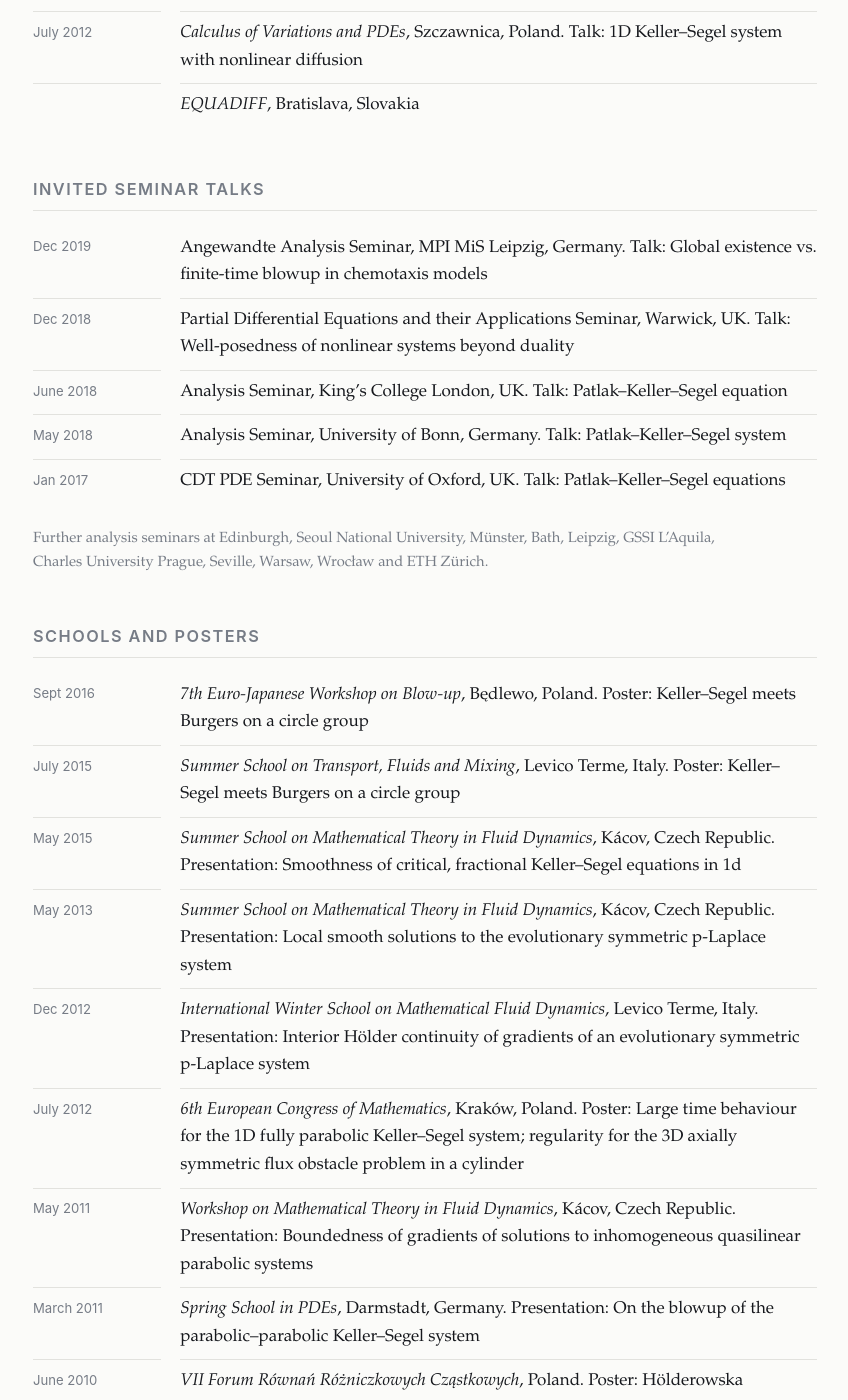
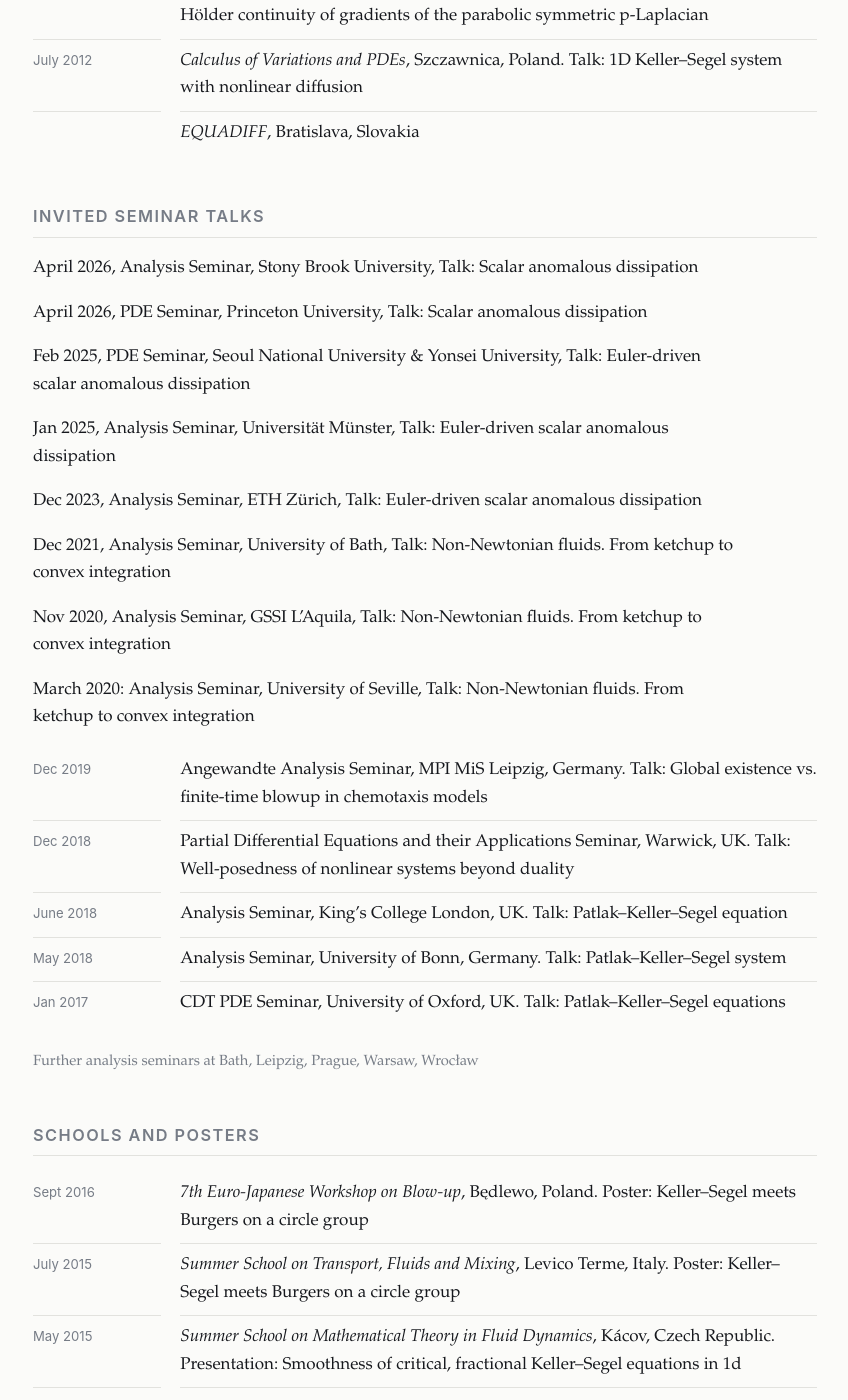
Before and after one commit to janburczak/janburczak.github.io, a Jekyll site: the page built from talks.md, in a window 1280 px wide and 1400 px high, scrolled down 1889 px. Shown: the whole window, without its empty margins (215-1063 px from the left). Built offline with Jekyll 4.4.1, drawn with Linux system fonts in a browser that asks for light colours; some of the changed text lies outside the part shown.

Commit message:
Update talks.md

```diff
--- a/talks.md
+++ b/talks.md
@@ -19,10 +19,10 @@ June 2025
 ## Conference and workshop talks
 
 July 2025
-: *Beyond the horizon: navigating turbulence, irregularity and stochasticity in fluid dynamics*, ICMS, Bayes Centre, Edinburgh, UK
+: *Beyond the horizon: navigating turbulence, irregularity and stochasticity in fluid dynamics*, ICMS, Bayes Centre, Edinburgh, UK Talk: Scalar anomalous dissipation
 
-2024
-: *Alhambra PDE Days*, Granada, Spain
+July 2024
+: *Alhambra PDE Days* (Satellite of ECM), Granada, Spain, Talk: Scalar anomalous dissipation driven by the Euler flow
 
 2022
 : *Convex Integration and Nonlinear Partial Differential Equations*, ICMS, Edinburgh, UK
@@ -86,6 +86,22 @@ July 2012
 
 ## Invited seminar talks
 
+April 2026, Analysis Seminar, Stony Brook University, Talk: Scalar anomalous dissipation
+
+April 2026, PDE Seminar, Princeton University, Talk: Scalar anomalous dissipation
+
+Feb 2025, PDE Seminar, Seoul National University & Yonsei University, Talk: Euler-driven scalar anomalous dissipation
+
+Jan 2025, Analysis Seminar, Universität Münster, Talk: Euler-driven scalar anomalous dissipation
+
+Dec 2023, Analysis Seminar, ETH Zürich, Talk: Euler-driven scalar anomalous dissipation
+
+Dec 2021, Analysis Seminar, University of Bath, Talk: Non-Newtonian fluids. From ketchup to convex integration
+
+Nov 2020, Analysis Seminar, GSSI L'Aquila, Talk: Non-Newtonian fluids. From ketchup to convex integration
+
+March 2020: Analysis Seminar, University of Seville, Talk: Non-Newtonian fluids. From ketchup to convex integration
+
 Dec 2019
 : Angewandte Analysis Seminar, MPI MiS Leipzig, Germany. Talk: Global existence vs. finite-time blowup in chemotaxis models
 
@@ -101,8 +117,7 @@ May 2018
 Jan 2017
 : CDT PDE Seminar, University of Oxford, UK. Talk: Patlak–Keller–Segel equations
 
-Further analysis seminars at Edinburgh, Seoul National University, Münster, Bath, Leipzig,
-GSSI L'Aquila, Charles University Prague, Seville, Warsaw, Wrocław and ETH Zürich.
+Further analysis seminars at Bath, Leipzig, Prague, Warsaw, Wrocław
 {: .small .muted}
 
 ## Schools and posters
```
